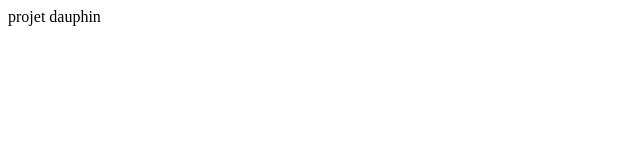
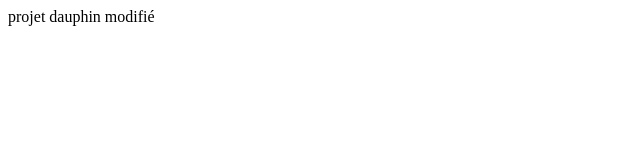
Before and after one commit to esdlyonb1-2425/dauphin, a plain HTML site: page index.html in a window 1280 px wide. Shown: the full height of the page, 0-640 px from the left. Drawn offline with Linux system fonts and the light colour scheme.

Commit message:
ajouté le mot "modifié"

```diff
--- a/index.html
+++ b/index.html
@@ -6,6 +6,6 @@
     <title>Document</title>
 </head>
 <body>
- projet dauphin
+ projet dauphin modifié
 </body>
 </html>
```
